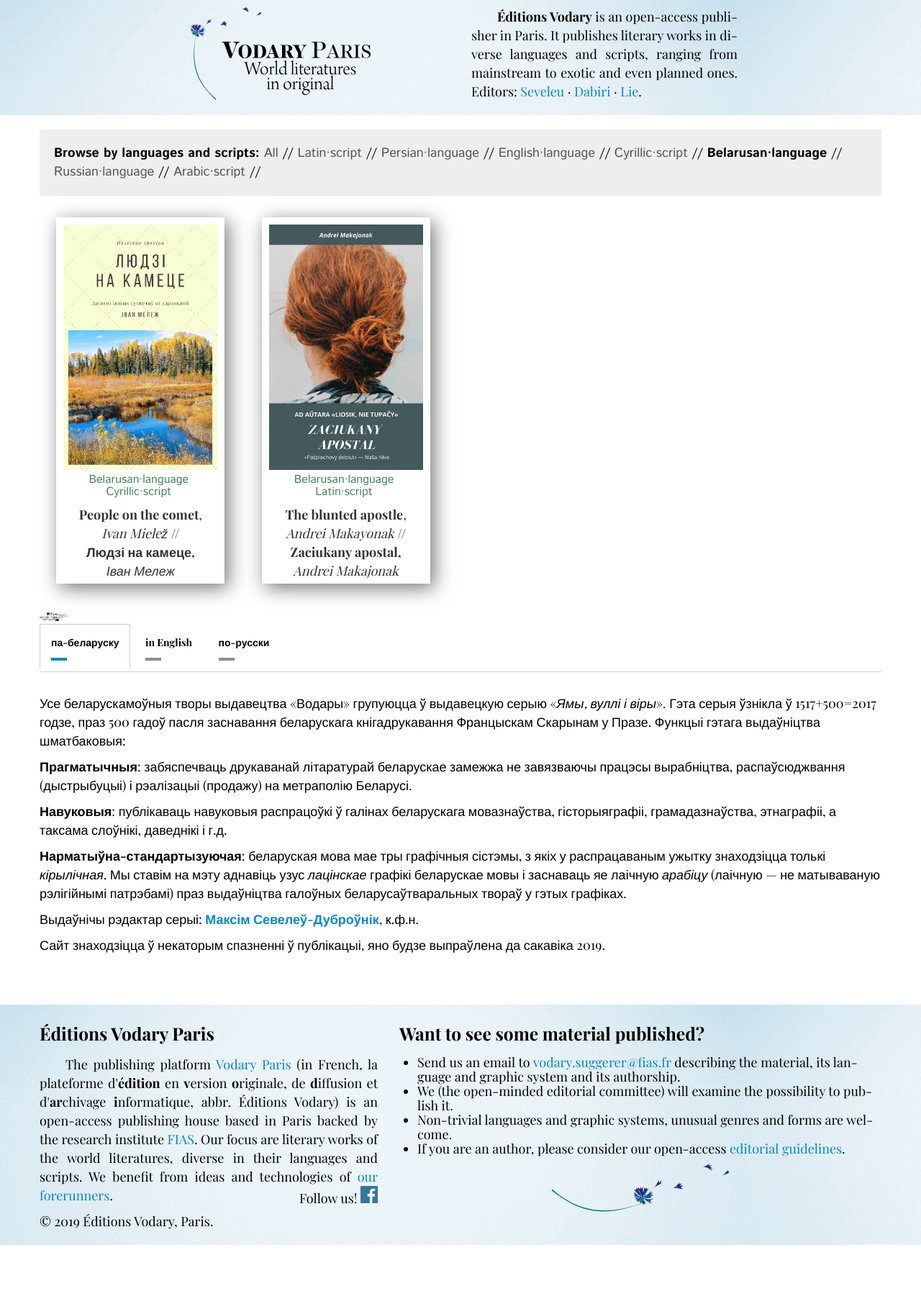
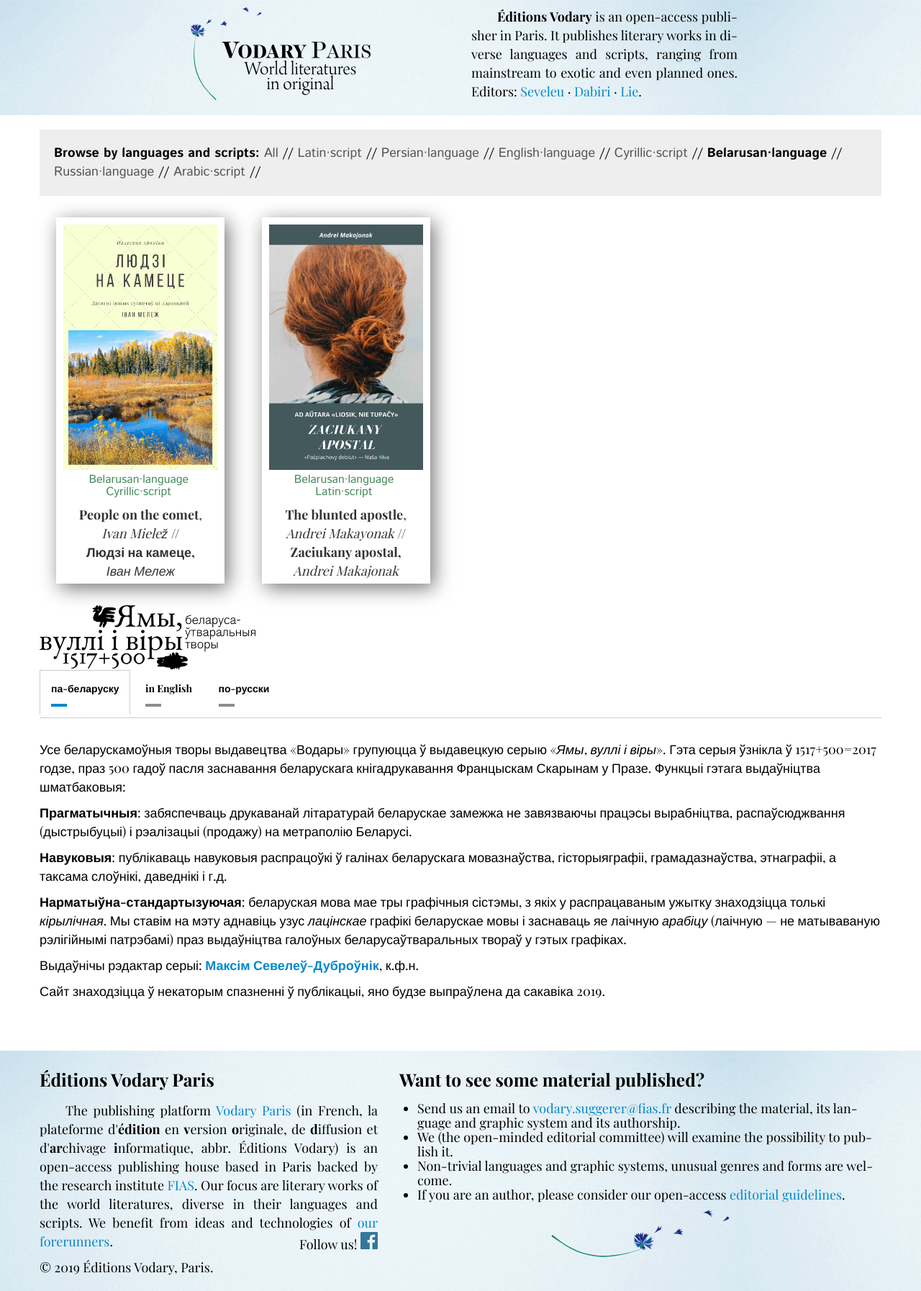
Before and after one commit to mlare/vodary, a Jekyll site: the page built from tag/Belarusan·language.md, in a window 1280 px wide. Shown: the whole page at 72% size. Built offline with Jekyll 4.4.1, drawn with Linux system fonts in a browser that asks for light colours; some web fonts are replaced; Markdown is read by kramdown in place of the engine named in the settings; before the commit the page ends 1730 px from its top, so only the background shows below that.

Commit message:
Update Belarusan·language.md

```diff
--- a/tag/Belarusan·language.md
+++ b/tag/Belarusan·language.md
@@ -7,7 +7,7 @@
 author:
 ---
 
-<img src="/assets/img/JVV2017.png" width="40px">
+<img src="/assets/img/JVV2017.png" width="300px">
 
 <div class="tabset">
   <!-- Tab 1 -->
```
